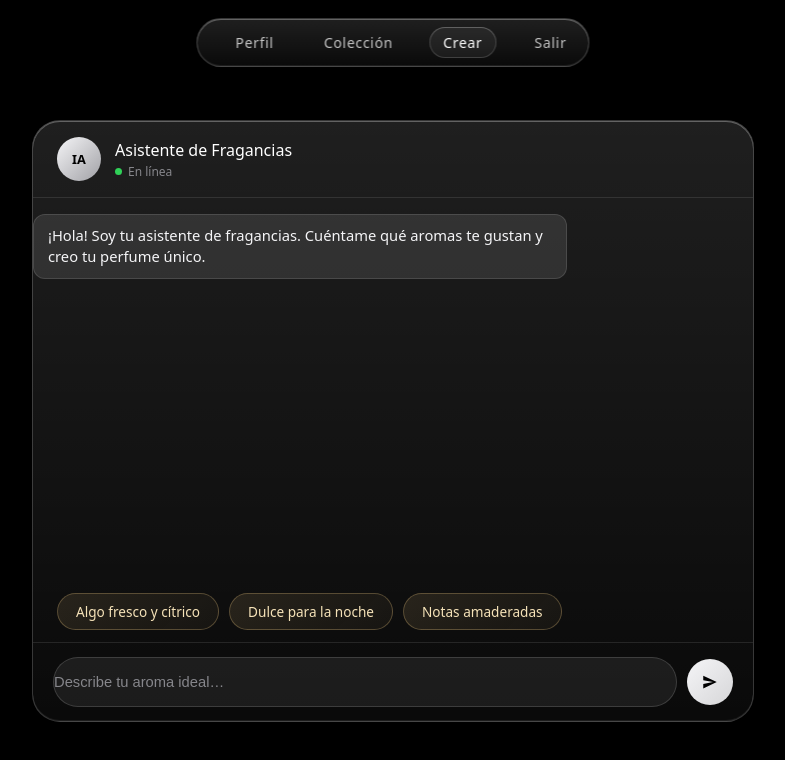
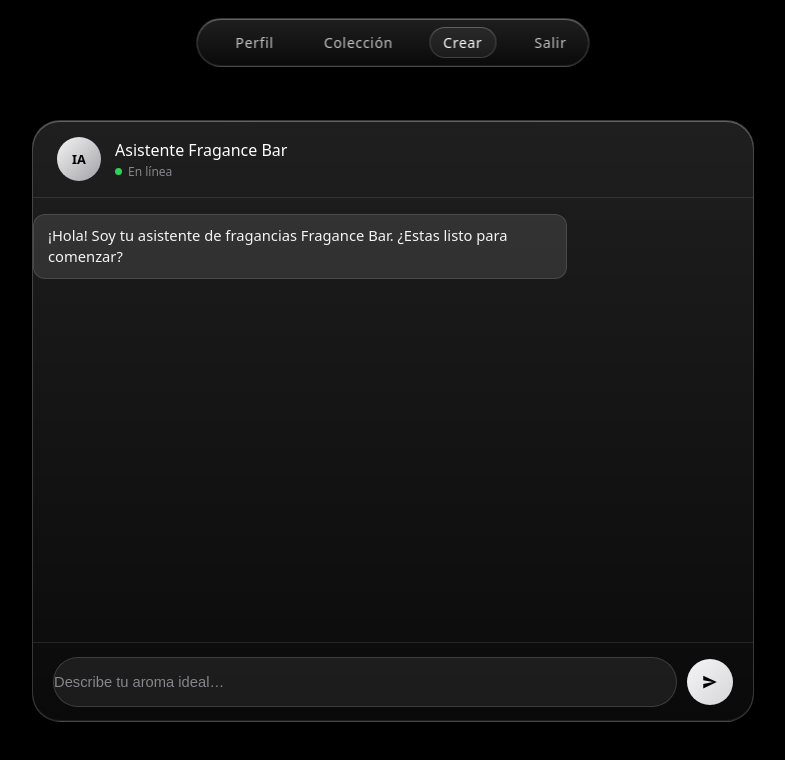
Before and after one commit to Jcrc2208/SMART-COBOT-PLATFORM, a React (Vite) app in the folder frontend/: page /crear in a window 1280 px wide. Shown: the top 760 px of the page, without its empty margins (247-1032 px from the left). Built offline with nearby package versions, Linux system fonts and the light colour scheme; no server answers; sample sign-in values are in the browser's storage.

Commit message:
Cambios minimos

```diff
--- a/frontend/src/components/Crear.jsx
+++ b/frontend/src/components/Crear.jsx
@@ -2,10 +2,8 @@
 import './crear.css'
 
 const INITIAL_MESSAGES = [
-  { from: 'bot', text: '¡Hola! Soy tu asistente de fragancias. Cuéntame qué aromas te gustan y creo tu perfume único.' },
+  { from: 'bot', text: '¡Hola! Soy tu asistente de fragancias Fragance Bar. ¿Estas listo para comenzar?' },
 ]
-
-const SUGGESTIONS = ['Algo fresco y cítrico', 'Dulce para la noche', 'Notas amaderadas']
 
 export default function Crear() {
   const [messages, setMessages] = useState(INITIAL_MESSAGES)
@@ -32,7 +30,7 @@
         <header className="chat-topbar">
           <div className="chat-bot-avatar">IA</div>
           <div>
-            <p className="chat-bot-name">Asistente de Fragancias</p>
+            <p className="chat-bot-name">Asistente Fragance Bar</p>
             <p className="chat-bot-status"><span className="dot" /> En línea</p>
           </div>
         </header>
@@ -44,15 +42,6 @@
             </div>
           ))}
         </div>
-
-        <div className="chip-row chat-suggestions">
-          {SUGGESTIONS.map((s) => (
-            <button key={s} type="button" className="chip chip-btn" onClick={() => send(s)}>
-              {s}
-            </button>
-          ))}
-        </div>
-
         <form
           className="chat-inputbar"
           onSubmit={(e) => {
```
